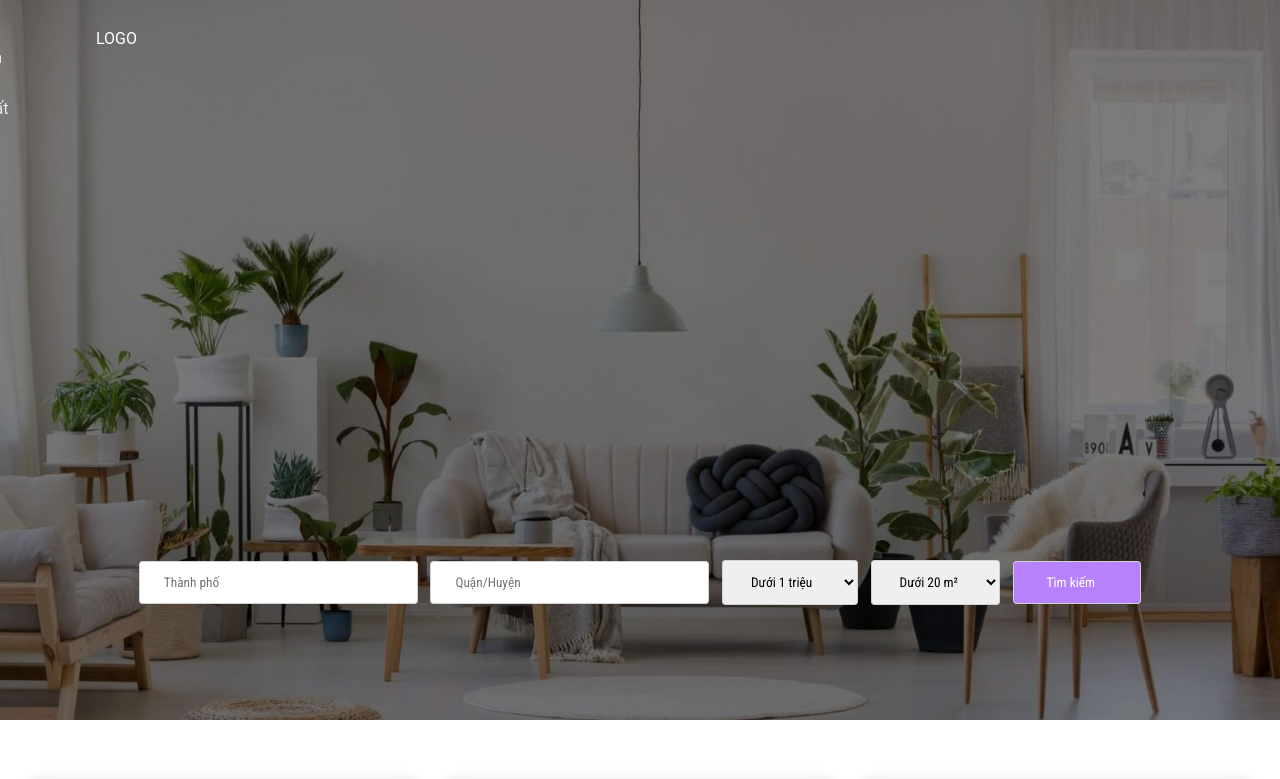
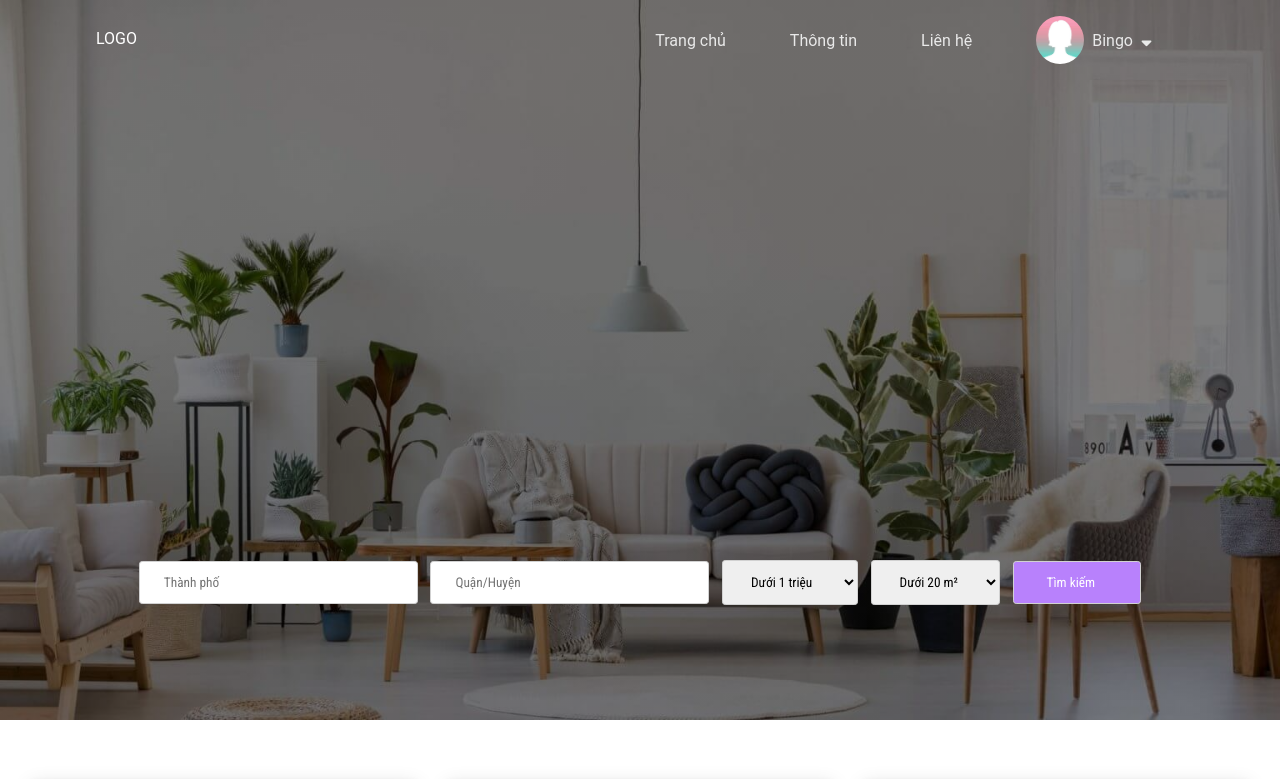
Before and after one commit to bingo213/EasyAccomod, a React (Create React App) app: page / in a window 1280 px wide. Shown: the top 779 px of the page. Built offline with nearby package versions, Linux system fonts and the light colour scheme; some icons are missing.

Commit message:
add acount

```diff
--- /dev/null
+++ b/src/assets/css/account.css
@@ -0,0 +1,63 @@
+.Account {
+  display: flex;
+  align-items: center;
+  position: relative;
+  /* margin-left: 5rem; */
+}
+
+.Account img {
+  width: 3rem;
+  height: 3rem;
+  border-radius: 50%;
+}
+
+.Account .userName {
+  padding: 0.5rem;
+  color: #e9e9e9;
+}
+
+.Account i {
+  margin-left: 0.5rem;
+}
+
+.Account #item {
+  width: 12rem;
+  display: flex;
+  flex-direction: column;
+  position: absolute;
+  top: 4rem;
+  left: -2rem;
+  padding: 0;
+  background-color: #d2d9e2;
+}
+
+.Account #item li {
+  width: 10rem;
+  padding: 1rem 0.8rem;
+  margin: 0;
+  color: #6e727a;
+  border: 1px solid #ffffff73;
+}
+
+.Account #item li:hover {
+  background-color: #b881fc;
+  color: #e9e9e9;
+}
+.Account #item a::before,
+.Account #item li::before {
+  border: none;
+  width: 0;
+}
+
+.Account .fas {
+  margin-right: 0.5rem;
+  font-size: 1.1rem;
+}
+
+.NavBar .small-nav .Account #item,
+.NavBar .small-nav .Account #item a,
+.NavBar .small-nav .Account #item li {
+  width: 90%;
+  left: 1rem;
+  height: auto;
+}
--- a/src/assets/css/avata.css
+++ /dev/null
@@ -1,24 +0,0 @@
-.Account{
-    display: flex;
-    align-items: center;
-}
-
-.Account img{
-    width: 3rem;
-    height: 3rem;
-    border-radius: 50%;
-}
-
-.Account .userName{
-    padding: 0.5rem;
-    color: #e9e9e9;
-}
-
-.Account i{
-    margin-left: 0.5rem;
-}
-
-.Account ul{
-    display: flex;
-    flex-direction: column;
-}
--- a/src/assets/css/navBar.css
+++ b/src/assets/css/navBar.css
@@ -24,11 +24,12 @@
   padding-top: 1rem;
   display: flex;
   justify-content: flex-end;
+  align-items: center;
   margin-right: 6rem;
 }
 
 .NavBar .large-nav ul li {
-  padding: 1rem;
+  padding: 0rem 1rem;
   margin-right: 2rem;
   color: #e9e9e9;
 }
--- a/src/assets/css/rentalUnit.css
+++ b/src/assets/css/rentalUnit.css
@@ -7,11 +7,11 @@
   box-shadow: 0 4px 8px 0 rgba(0, 0, 0, 0.2), 0 6px 20px 0 rgba(0, 0, 0, 0.19);
 }
 
-.image {
+.RentalUnit .image {
   position: relative;
 }
 
-.image::before {
+.RentalUnit .image::before {
   content: '';
   background: rgb(2, 0, 36);
   background: linear-gradient(
@@ -28,18 +28,18 @@
   height: 100%;
 }
 
-.image,
-img {
+.RentalUnit .image,
+.RentalUnit img {
   width: 100%;
   height: 17rem;
   overflow: hidden;
 }
 
-img {
+.RentalUnit img {
   object-fit: cover;
 }
 
-.cost {
+.RentalUnit .cost {
   font-family: 'Roboto Condensed', sans-serif;
   font-size: 1.6rem;
   font-weight: bold;
@@ -49,19 +49,19 @@ img {
   color: white;
 }
 
-.small {
+.RentalUnit .small {
   display: inline;
   font-size: 1rem;
   font-weight: lighter;
 }
 
-.description {
+.RentalUnit .description {
   padding: 1rem;
   height: 11rem;
   position: relative;
 }
 
-.title {
+.RentalUnit .title {
   font-size: 1.5rem;
   font-weight: bold;
   color: #494949;
@@ -69,12 +69,12 @@ img {
   margin-bottom: 0.5rem;
 }
 
-.address {
+.RentalUnit .address {
   margin: 0.3rem 0rem;
 }
 
-.fa-map-marker-alt,
-.fa-home {
+.RentalUnit .fa-map-marker-alt,
+.RentalUnit .fa-home {
   width: 1.8rem;
   color: #b881fcb2;
 }
@@ -83,7 +83,7 @@ img {
   color: #b881fc;
 }
 
-.icon {
+.RentalUnit .icon {
   width: calc(100% - 2rem);
   display: flex;
   align-items: flex-end;
@@ -93,12 +93,12 @@ img {
   bottom: 0;
 }
 
-.comment {
+.RentalUnit .comment {
   color: #666666;
   font-style: italic;
 }
 
-.fa-heart {
+.RentalUnit .fa-heart {
   font-size: 2rem;
   /* color: #fc332d; */
   color: #b881fc;
@@ -107,7 +107,7 @@ img {
   transition: 0.3s;
 }
 
-.fa-heart:hover {
+.RentalUnit .fa-heart:hover {
   background-color: #b881fc63;
   transition: 0.3s;
 }
--- a/src/component/header/NavBar.js
+++ b/src/component/header/NavBar.js
@@ -58,7 +58,7 @@ function NavBar() {
               <li>
                 <a href="">Liên hệ</a>
               </li>
-              {logIn && <Account />
+              {logIn && <li><Account /></li>
               //  <Ú>
               //    <li>
               //     <a href="">Đăng nhập</a>
--- a/src/component/header/RentalUnit.js
+++ b/src/component/header/RentalUnit.js
@@ -13,8 +13,8 @@ function RentalUnit() {
       </div>
       <div className="description">
         <div className="title">Modern Villa with Pool</div>
-        <div className="area"><i class="far fa-home"></i>Area: 20m²</div>
-        <div className="address"><i class="fas fa-map-marker-alt"></i>Cau Giay District, Ha Noi</div>
+        <div className="area"><i className="far fa-home"></i>Area: 20m²</div>
+        <div className="address"><i className="fas fa-map-marker-alt"></i>Cau Giay District, Ha Noi</div>
         <div className="additionInfo">
           Phòng đẹp , tủ bếp mới , mọi người có nhu cầu gọi mình nhé , phòng có
           hạn ạ !
--- a/src/component/login/Account.js
+++ b/src/component/login/Account.js
@@ -1,18 +1,20 @@
-import React from 'react';
-import '../../assets/css/avata.css';
+import React, { useState } from 'react';
+import '../../assets/css/account.css';
 import girlImg from '../../assets/img/girl.jpg';
 
 function Account() {
+    const [toggle, setToggle] = useState(false)
   return (
-    <div className="Account">
+    <div className="Account" onClick={()=>setToggle(!toggle)}>
       <img src={girlImg} alt="" />
       <div className="userName">
-        Bingo<i class="fas fa-sort-down"></i>
+        Bingo<i className="fas fa-sort-down"></i>
       </div>
-      <ul>
-        <li>Yêu thích</li>
-        <li>Đăng xuất</li>
-    </ul>
+      {toggle && <ul id="item">
+        <a href=""><li><i className="fas fa-address-card"></i>Hồ sơ</li></a>
+        <a href=""><li><i className="fas fa-heart"></i>Yêu thích</li></a>
+        <a href=""><li><i className="fas fa-sign-out"></i>Đăng xuất</li></a>
+      </ul>}
     </div>
   );
 }
```
Also changed, not shown: 1 other file (tests, documents, lock files or other folders).
